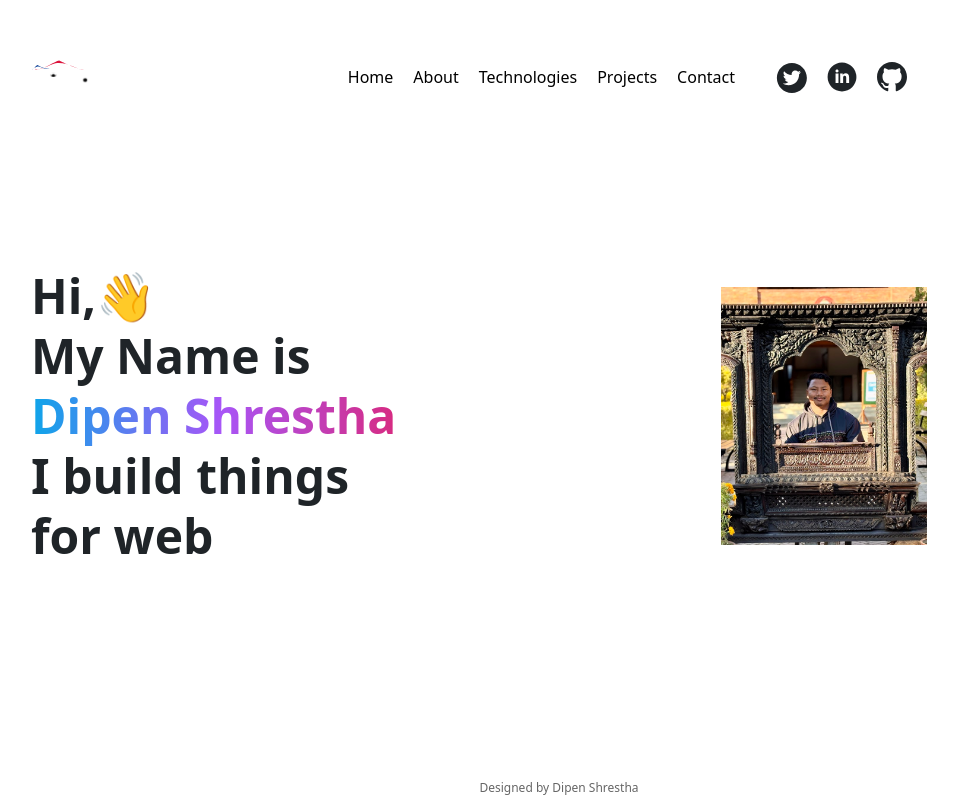
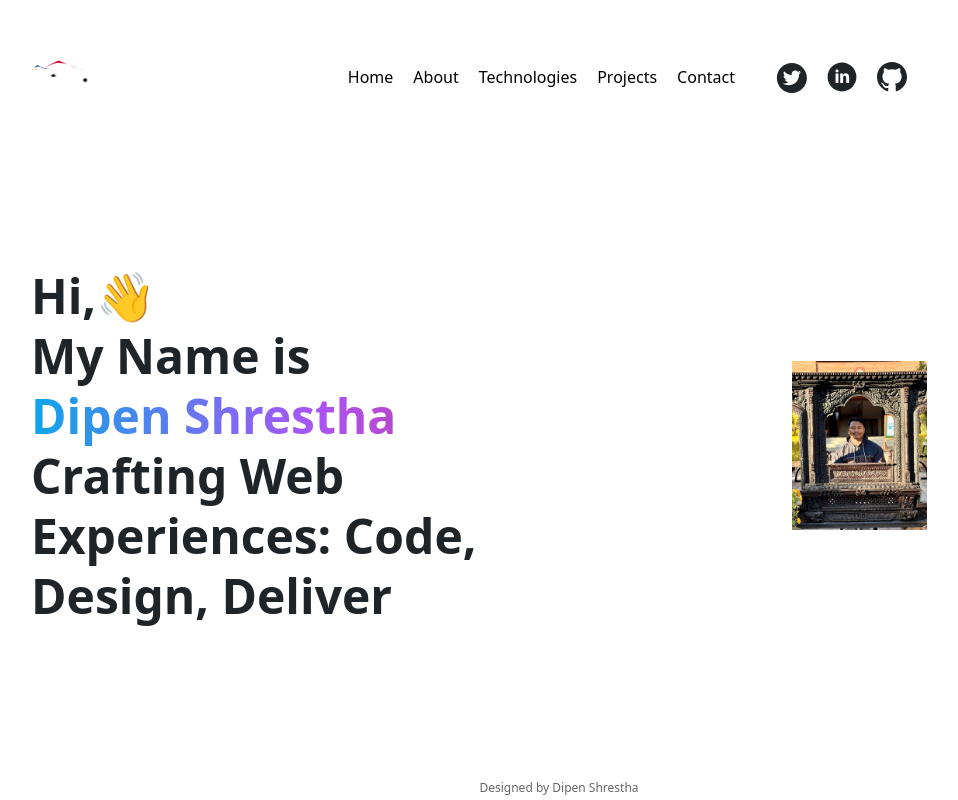
Before and after one commit to dipenshrestha/dipen-porfolio, a React (Create React App) app: page / in a window 1280 px wide. Shown: the whole page, without its empty margins (161-1119 px from the left). Built offline with nearby package versions, Linux system fonts and the light colour scheme.

Commit message:
updated personal details

```diff
--- a/src/Details.js
+++ b/src/Details.js
@@ -36,7 +36,7 @@ export const logos = {
 // Enter your Personal Details here
 export const personalDetails = {
   name: "Dipen Shrestha",
-  tagline: "I build things for web",
+  tagline: "Crafting Web Experiences: Code, Design, Deliver",
   img: profile,
   about: `Motivated and detail-oriented recent Computer Engineering graduate from Khwopa Engineering College with a strong academic foundation and active volunteer experience. Possess a solid background in programming and design, enhanced by well-honed leadership and communication skills. Passionate about leveraging technical expertise to build a successful career in Professional Services, specializing in innovative programming and design solutions that drive success.`,
 };
```
